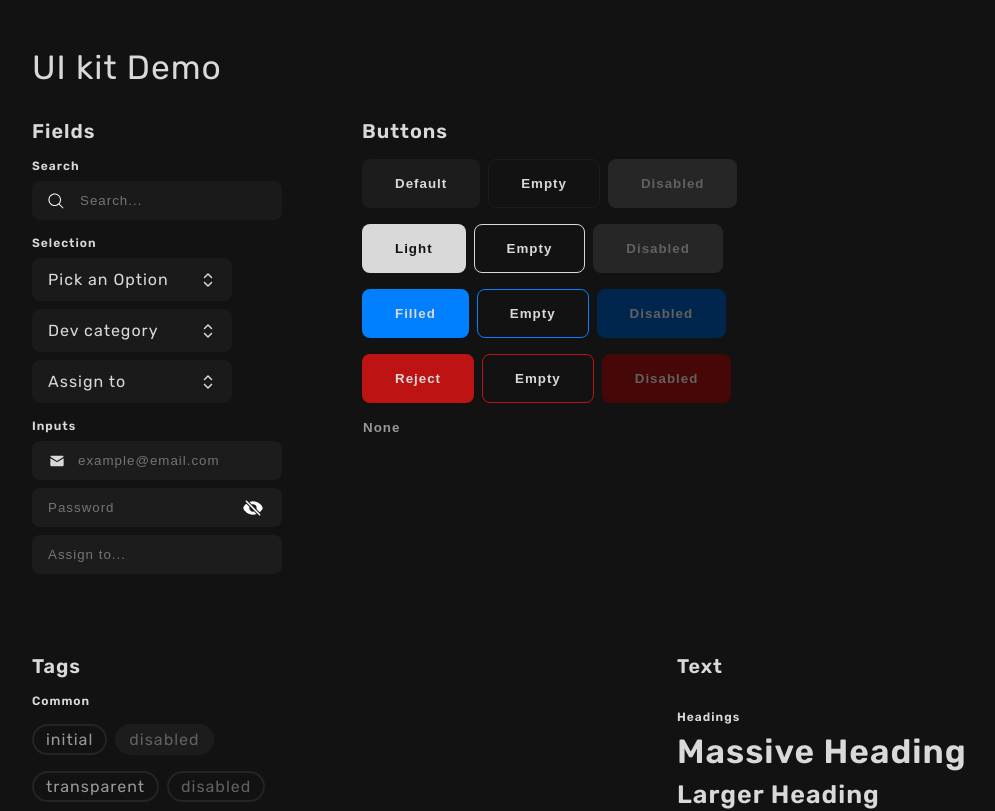
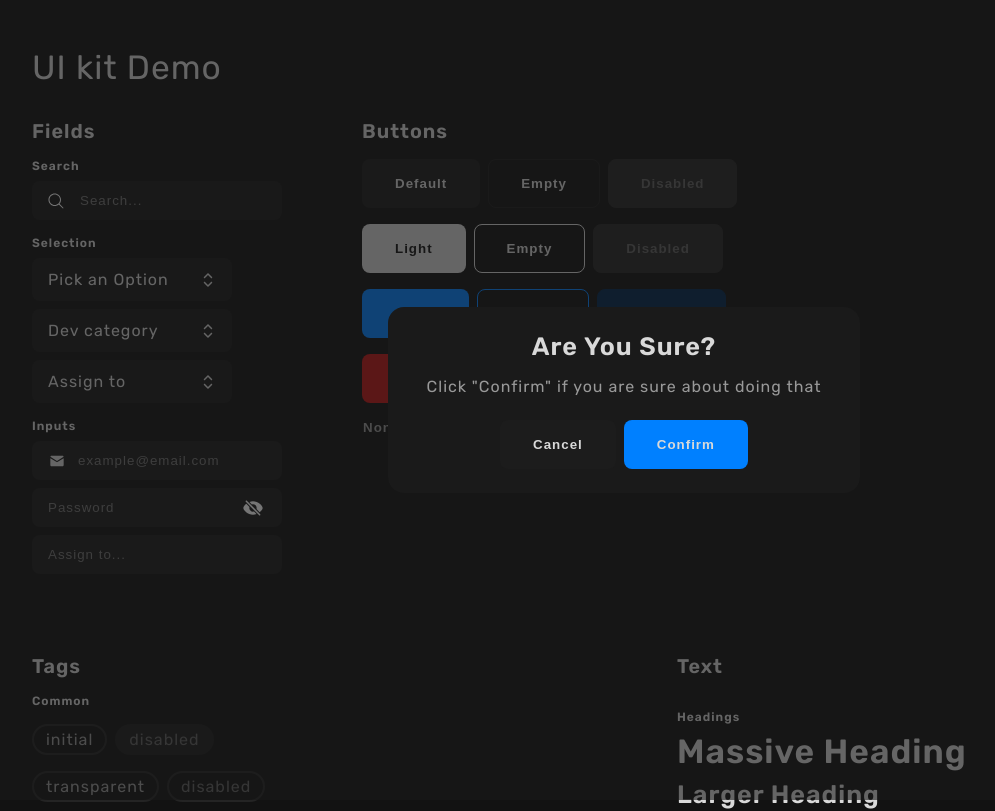
Before and after one commit to DFirenice/impact-next-ts, a Next.js app: page /ui-kit in a window 1280 px wide. Shown: the top 811 px of the page, without its empty margins (16-1011 px from the left). Built offline with nearby package versions, Linux system fonts and the light colour scheme.

Commit message:
Confirmation Modal

```diff
--- a/src/app/(app)/layout.tsx
+++ b/src/app/(app)/layout.tsx
@@ -11,8 +11,7 @@ export default function AppLayout ({ children }: { children: React.ReactNode })
     const { data: session } = useSession()
     const router = useRouter()
 
-    // if (session) {
-    if (true) {
+    if (session !== null) {
         return <div className={css.layout}>
             <Drawer/>
             {children}
--- a/src/app/layout.tsx
+++ b/src/app/layout.tsx
@@ -8,6 +8,7 @@ import SessionWrapper from "@/components/SessionWrapper"
 
 import "./globals.css"
 import './main.css'
+import ConfirmationModal from "@/components/UI/ConfirmationModal/ConfirmationModal"
 
 const inter = Rubik({ subsets: ["latin"] });
 
@@ -31,6 +32,7 @@ export default function RootLayout({
                 <body className={inter.className}>
                   {children}
                   <div id="modals"></div>
+                  <div id="fmodals"><ConfirmationModal func={() => {}}/></div>
                 </body>
               </TagsFilterProvider>
             </FindProvider>
--- a/src/app/main.css
+++ b/src/app/main.css
@@ -32,12 +32,24 @@
     & * { color: inherit }
 }
 
-/* Modals container */
+/* Modals */
 .modals {
     position: absolute;
     z-index: 11;
     top: 0;
     left: 0;
+}
+
+#fmodals {
+    position: absolute;
+    z-index: 13;
+    inset: 0;
+    width: 100%;
+    height: 100dvh;
+
+    display: flex;
+    & > * { margin: auto }
+    &:has(*) { background: hsl(from var(--clr-dp-02) h s l / 60%) }
 }
 
 .modal_container {
--- a/src/components/Drawer/Drawer.module.css
+++ b/src/components/Drawer/Drawer.module.css
@@ -19,6 +19,7 @@
     align-items: center;
     gap: .75rem;
 
+    & > button:last-of-type { margin-left: auto }
     &:not(:last-child, a) { margin-bottom: 1rem }
 }
 
--- a/src/components/Drawer/Drawer.tsx
+++ b/src/components/Drawer/Drawer.tsx
@@ -1,4 +1,5 @@
 import { useSession } from 'next-auth/react'
+import { signOut } from 'next-auth/react'
 
 import Search from '@/components/UI/Search/Search'
 import Link from 'next/link'
@@ -14,6 +15,9 @@ const Drawer = () => {
     const { data: session } = useSession()
     const user = session?.user
 
+    // const handleSignOut = () => { signOut({ callbackUrl: '/' }) }
+    const handleSignOut = () => { console.log('handle open modal') }
+
     return <section className={css.drawer}>
         <div className={css.wrapper}>
             {/* Account & Search */}
@@ -26,6 +30,7 @@ const Drawer = () => {
                             {` ${user?.name || 'Guest'}`}
                         </Link>
                     </div>
+                    <Btn func={handleSignOut}><Icon id='signout'/></Btn>
                 </div>
                 <Search value="" onChange={() => {}}/>
             </div>
--- /dev/null
+++ b/src/components/UI/ConfirmationModal/ConfirmationModal.module.css
@@ -0,0 +1,14 @@
+.container {
+    display: inline-grid;
+    place-items: center;
+    text-align: center;
+    background: var(--clr-dp-02);
+    border-radius: var(--radius-medium);
+    padding: 3dvh 3dvw;
+    gap: 1dvh;
+
+    & p {
+        max-width: 40ch;
+        text-wrap: pretty;
+    }
+}
--- /dev/null
+++ b/src/components/UI/ConfirmationModal/ConfirmationModal.tsx
@@ -0,0 +1,30 @@
+// BUG: func => btn > func cannot be passed directly
+
+import Heading from '@/components/Heading'
+import Btn from '@/components/UI/Btn/Btn'
+
+import css from './ConfirmationModal.module.css'
+
+const ConfirmationModal = (
+    { func, buttonType = 'btn-fill', content = {
+        heading: 'Are you sure?',
+        body: 'Click "Confirm" if you are sure about doing that'
+    } }:
+    {
+        func: () => void
+        buttonType?: string,
+        content?: { heading: string, body: string }
+    }) => {
+    return <div className={css.container}>
+        <div>
+            <Heading size="larger" level={3}>{content.heading}</Heading>
+            <p data-font-accent="medium">{content.body}</p>
+        </div>
+        <div className='block_aligned'>
+            <Btn>Cancel</Btn>
+            <Btn classes={buttonType}>Confirm</Btn>
+        </div>
+    </div>
+}
+
+export default ConfirmationModal
--- a/src/data/icons.tsx
+++ b/src/data/icons.tsx
@@ -29,6 +29,7 @@ import clock from '@/assets/icons/clock.svg'
 import checkmark from '@/assets/icons/checkmark.svg'
 import cross from '@/assets/icons/cross.svg'
 import undo from '@/assets/icons/undo.svg'
+import signout from '@/assets/icons/export.svg'
 
 export const icons = {
     add: add,
@@ -61,5 +62,8 @@ export const icons = {
     clock: clock,
     checkmark: checkmark,
     cross: cross,
-    undo: undo
+    undo: undo,
+    // Same
+    signout: signout,
+    export: signout
 }
```
Also changed, not shown: src/app/(app)/profile/page.tsx (+32 -6 lines), src/components/UI/ActivityMap/ActivityMap.tsx (+7 -0 lines), src/data/SessionWrapper.tsx (added, +11 -0 lines), src/assets/icons/export.svg (added).
